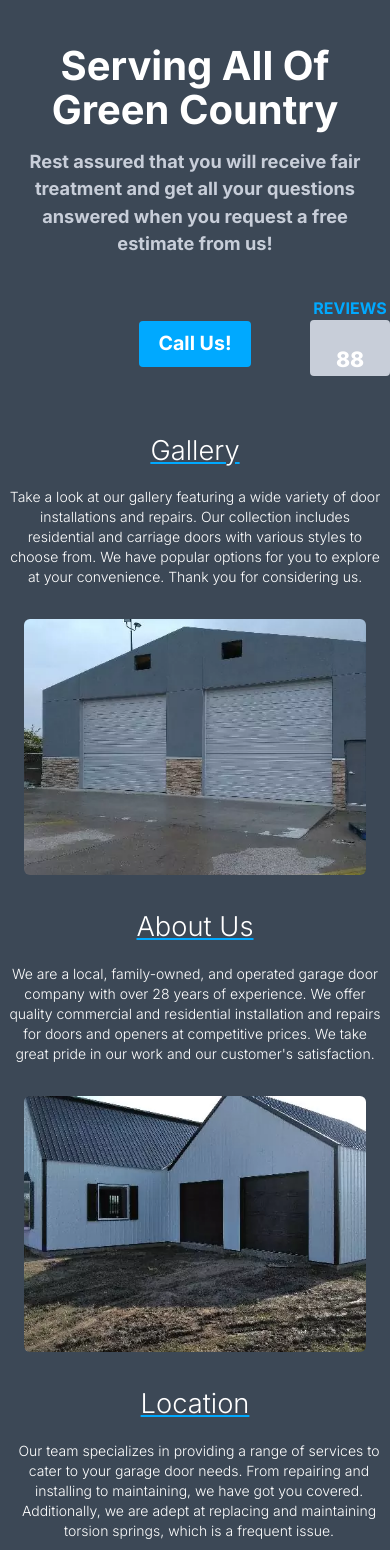
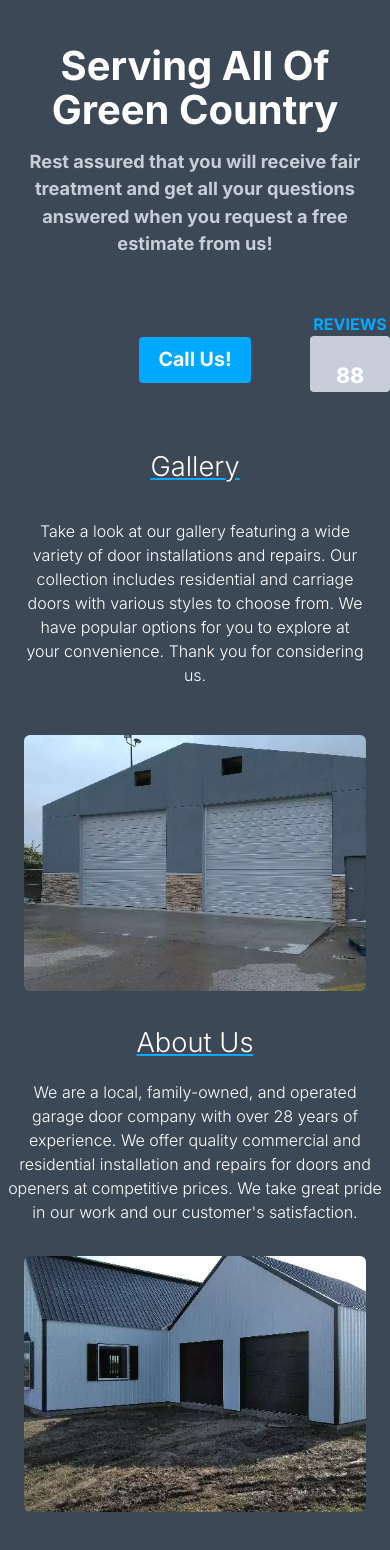
Before and after one commit to zzzGopher/SGD, a SvelteKit app: page / in a window 390 px wide. Shown: the part 100-1650 px from the top of the page. Built offline with nearby package versions, Linux system fonts and the light colour scheme; some icons are missing.

Commit message:
working on gallery image compression. fixed contact input widths. according to reddit lol

```diff
--- a/src/lib/components/QuoteBox.svelte
+++ b/src/lib/components/QuoteBox.svelte
@@ -4,7 +4,7 @@
 <div
 	class="w-full relative lg:w-2/3 bg-primary text-white lg:rounded-tr-3xl lg:rounded-br-3xl h-56 flex flex-col justify-evenly lg:flex-row px-4"
 >
-	<div class="flex flex-col justify-center lg:flex-row h-auto">
+	<div class="flex flex-col p-4 sm:p-0 justify-center lg:flex-row h-auto">
 		<h4 class="lg:self-center text-C2xl font-bold leading-tight lg:w-64">Free To Quote</h4>
 		<p
 			class="lg:self-center lg:leading-loose lg:w-2/3 w-full lg:text-Cbase sm:text-Csm pb-8 lg:pb-0"
--- a/src/routes/+page.svelte
+++ b/src/routes/+page.svelte
@@ -91,7 +91,7 @@
 			Serving All Of Green Country
 		</h1>
 		<p
-			class="text-Cxs sm:text-Cbase pt-4 sm:pt-0 text-center font-custom2 font-bold text-accent max-w-prose sm:px-12"
+			class="text-Cxs sm:text-Cbase pt-4 sm:pt-0 text-center font-custom2 p-4 font-bold text-accent max-w-prose sm:px-12"
 		>
 			Rest assured that you will receive fair treatment and get all your questions answered when you
 			request a free estimate from us!
@@ -144,7 +144,7 @@
 		</h2>
 
 		<p
-			class="w-full col-span-2 text-center font-light text-sm sm:hidden sm:text-Csm place-self-center"
+			class="w-full col-span-2 p-4 text-center font-light text-base sm:hidden sm:text-Csm place-self-center"
 		>
 			Take a look at our gallery featuring a wide variety of door installations and repairs. Our
 			collection includes residential and carriage doors with various styles to choose from. We have
@@ -170,7 +170,7 @@
 			<a class="underline decoration-primary" href="/about">About Us</a>
 		</h2>
 		<p
-			class="w-full place-self-center text-center col-span-2 sm:hidden font-light text-sm sm:text-Csm"
+			class="w-full place-self-center text-center col-span-2 sm:hidden font-light text-base sm:text-Csm"
 		>
 			We are a local, family-owned, and operated garage door company with over 28 years of
 			experience. We offer quality commercial and residential installation and repairs for doors and
@@ -199,7 +199,7 @@
 		</h2>
 
 		<p
-			class="w-full place-self-center col-span-2 text-center pl-2 sm:hidden font-light text-sm sm:text-Csm"
+			class="w-full place-self-center col-span-2 text-center pl-2 sm:hidden font-light text-base sm:text-Csm"
 		>
 			Our team specializes in providing a range of services to cater to your garage door needs. From
 			repairing and installing to maintaining, we have got you covered. Additionally, we are adept
--- a/src/routes/about/+page.svelte
+++ b/src/routes/about/+page.svelte
@@ -50,7 +50,7 @@
 			</p>
 		</div>
 	</div>
-	<div class="row_2 realtive">
+	<div class="row_2 relative">
 		<div class="pic_container relative h-40 w-screen">
 			<img class="h-40 pic_2 mx-auto w-full object-cover" src={reactive_img.img2} alt="" />
 			<h2
@@ -67,7 +67,7 @@
 			</p>
 		</div>
 	</div>
-	<div class="row_2 realtive">
+	<div class="row_2 relative">
 		<div class="pic_container relative h-40 w-screen">
 			<img class="h-40 mx-auto w-full object-cover" src={reactive_img.img3} alt="" />
 			<h3
--- a/src/routes/contact/components/Form.svelte
+++ b/src/routes/contact/components/Form.svelte
@@ -21,36 +21,38 @@
 </script>
 
 <form on:submit|preventDefault={sendEmail}>
-	<div class="flex flex-col whitespace-nowrap w-min gap-10 items-start">
-		<h1 class="text-Clg text-white text-start w-full md:mt-28 uppercase">Contact Us</h1>
+	<div class="flex flex-col whitespace-nowrap w-min gap-10 items-center md:items-start">
+		<h1 class="text-Clg text-white text-center md:text-start w-full md:mt-28 uppercase">
+			Contact Us
+		</h1>
 		<input
 			required
 			name="FirstName"
-			class="custom_outline w-2/3"
+			class="custom_outline w-fit"
 			type="text"
 			placeholder="First Name"
 		/>
 		<input
 			required
 			name="LastName"
-			class="custom_outline w-2/3"
+			class="custom_outline w-fit"
 			type="text"
 			placeholder="Last Name"
 		/>
 		<textarea
 			required
 			name="message"
-			class="custom_outline h-28"
+			class="custom_outline h-28 w-full"
 			placeholder="Reason for Contacting"
 		/>
 		<input
 			required
 			name="phone"
-			class="custom_outline w-3/5"
+			class="custom_outline w-full"
 			type="text"
 			placeholder="Phone Number"
 		/>
-		<Button type="submit" value="Submit" width="28" text="Submit" radius="lg" />
+		<Button type="submit" value="Submit" width="full" text="Submit" radius="lg" />
 	</div>
 </form>
 
--- a/src/routes/gallery/+page.server.js
+++ b/src/routes/gallery/+page.server.js
@@ -15,7 +15,8 @@ import {
 const client = contentful.createClient
 	? contentful.createClient({
 			accessToken: `${CONTENTFUL}`,
-			space: `${CONTENTFULSPACE}`
+			space: `${CONTENTFULSPACE}`,
+			fields: '?fm=webp'
 	  })
 	: contentful.default.createClient({
 			accessToken: `${CONTENTFUL}`,
@@ -23,7 +24,7 @@ const client = contentful.createClient
 	  });
 
 // fetching from contentful
-
+//TODO try sharp nodejs package to convert image formats to webP after fetching and add loading skeletons.
 export async function load() {
 	try {
 		return {
--- a/src/routes/gallery/Components/LargeSlider/LargeSlider.svelte
+++ b/src/routes/gallery/Components/LargeSlider/LargeSlider.svelte
@@ -53,7 +53,6 @@
 			{#if i === 0}
 				<div class="large-slider-image-container">
 					<img
-						loading="lazy"
 						draggable="false"
 						in:fade={{ duration: 1500, easing: quintInOut }}
 						src={pic}
```
Also changed, not shown: 1 other file (tests, documents, lock files or other folders).
